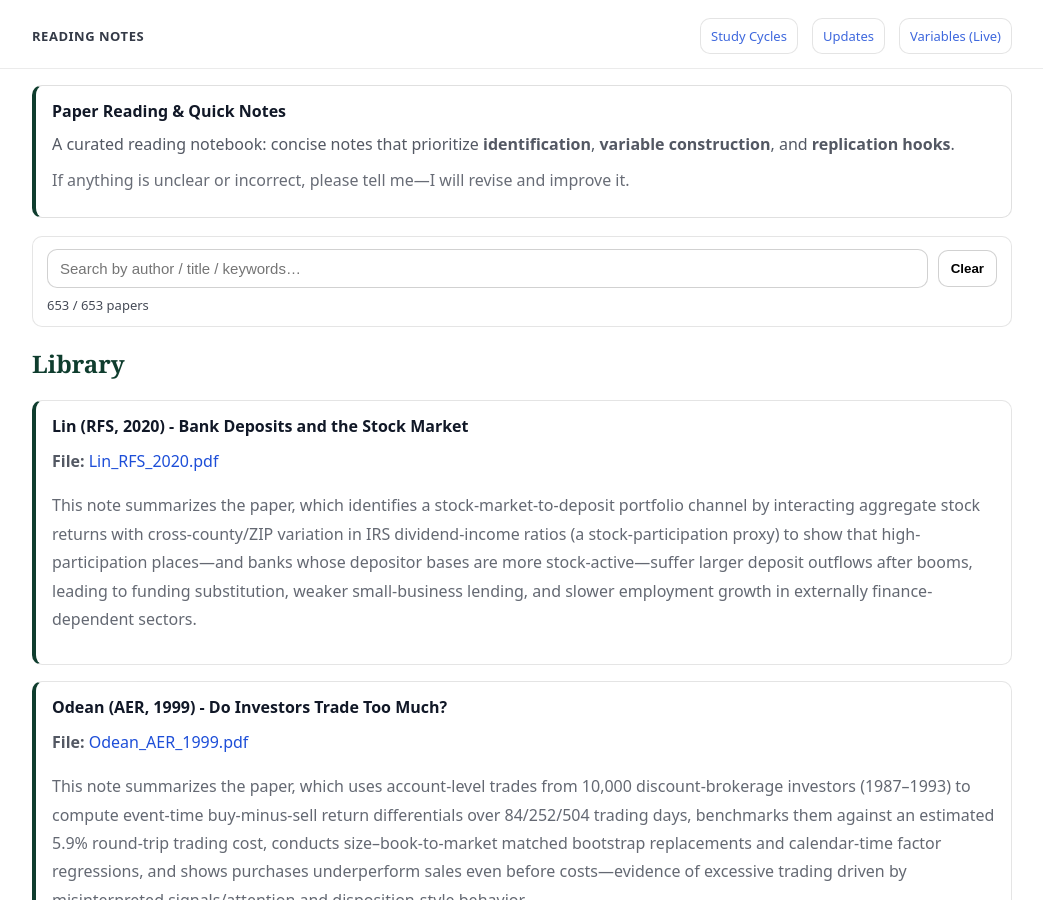
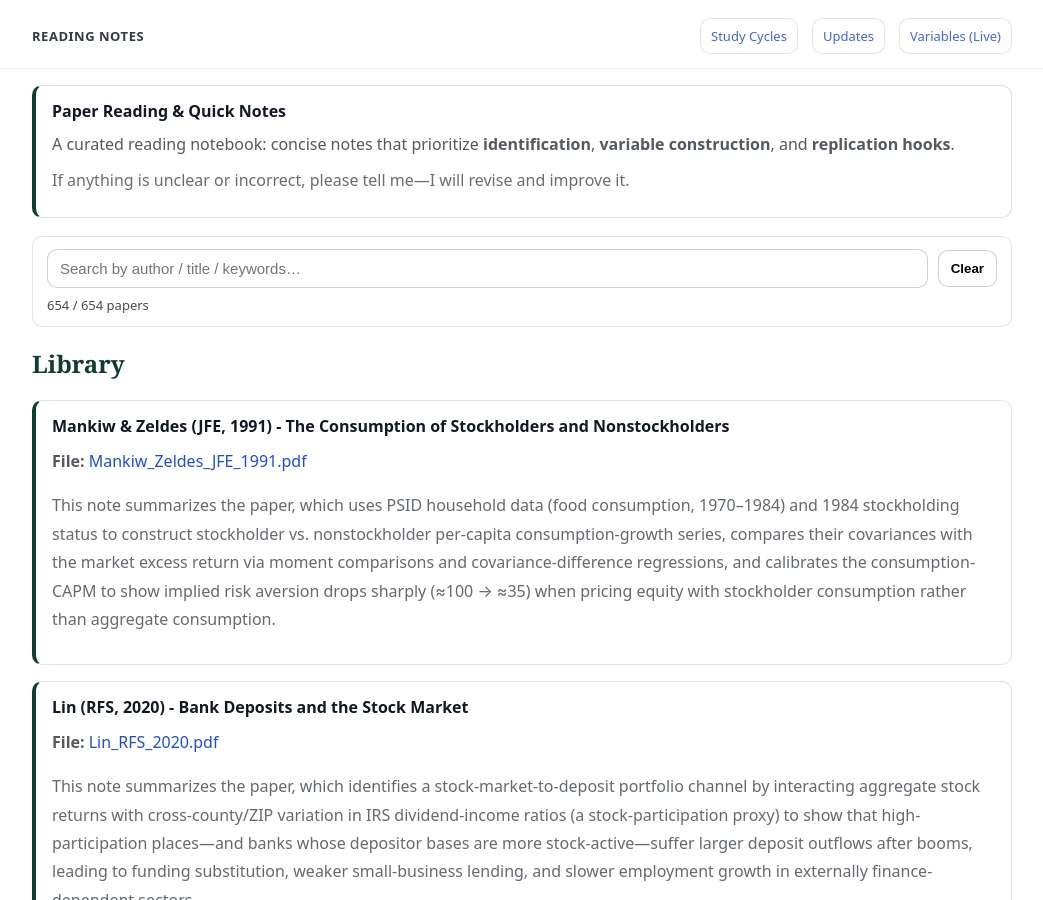
Before and after one commit to yaxinzn/study-archive, a Jekyll site: the page built from reading/index.md, in a window 1280 px wide and 900 px high. Shown: the whole window, without its empty margins (118-1161 px from the left). Built offline with Jekyll 4.4.1, drawn with Linux system fonts in a browser that asks for light colours.

Commit message:
Reading: add/update Mankiw_Zeldes_JFE_1991.pdf

```diff
--- a/_data/reading.yml
+++ b/_data/reading.yml
@@ -1,3 +1,7 @@
+- title: "Mankiw & Zeldes (JFE, 1991) - The Consumption of Stockholders and Nonstockholders"
+  file: "Mankiw_Zeldes_JFE_1991.pdf"
+  desc: "This note summarizes the paper, which uses PSID household data (food consumption, 1970–1984) and 1984 stockholding status to construct stockholder vs. nonstockholder per-capita consumption-growth series, compares their covariances with the market excess return via moment comparisons and covariance-difference regressions, and calibrates the consumption-CAPM to show implied risk aversion drops sharply (≈100 → ≈35) when pricing equity with stockholder consumption rather than aggregate consumption."
+
 - title: "Lin (RFS, 2020) - Bank Deposits and the Stock Market"
   file: "Lin_RFS_2020.pdf"
   desc: "This note summarizes the paper, which identifies a stock-market-to-deposit portfolio channel by interacting aggregate stock returns with cross-county/ZIP variation in IRS dividend-income ratios (a stock-participation proxy) to show that high-participation places—and banks whose depositor bases are more stock-active—suffer larger deposit outflows after booms, leading to funding substitution, weaker small-business lending, and slower employment growth in externally finance-dependent sectors."
```
Also changed, not shown: 1 other file.
